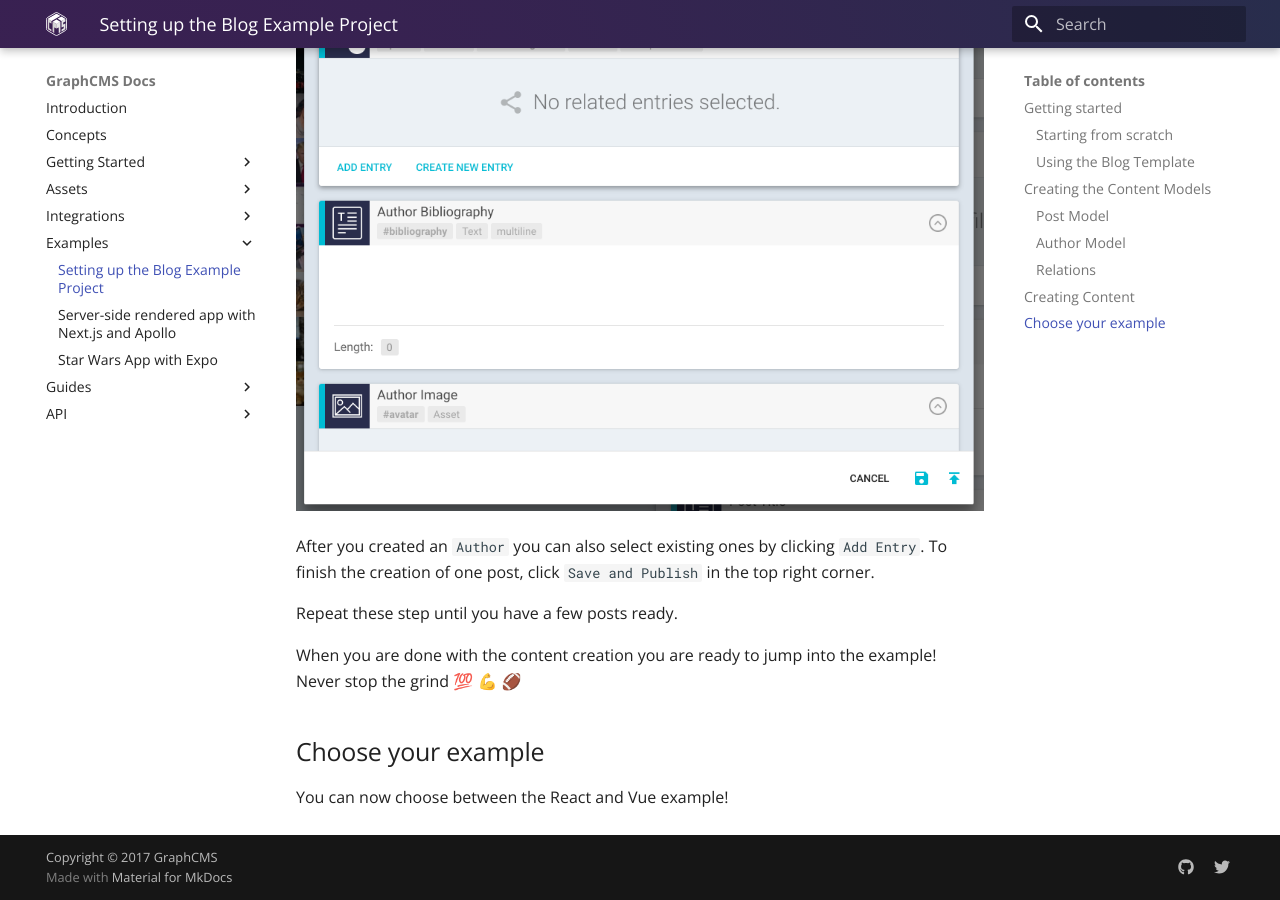
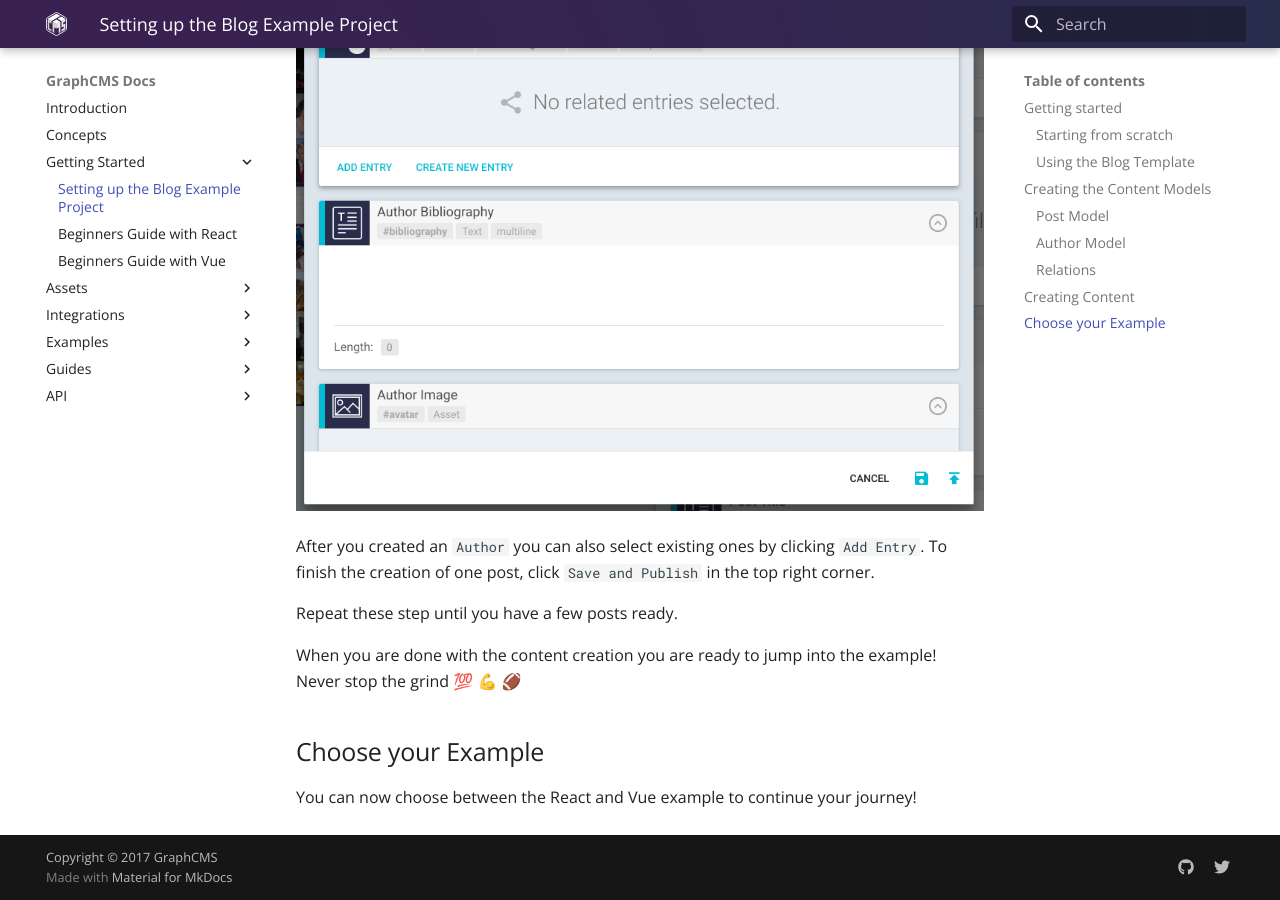
Before and after one commit to isabella232/docs-13, an MkDocs documentation site: the page built from docs/getting-started/Setting_up_the_project.md, in a window 1280 px wide and 900 px high, scrolled down 3817 px. Built offline with MkDocs 1.6.1 and Material for MkDocs 9.7.7, drawn with Linux system fonts in a browser that asks for light colours; old or Windows-style settings are respelled for this version of MkDocs.

Commit message:
Move new setup guide to getting started

```diff
--- a/docs/examples/Setting_up_the_project.md
+++ b/docs/getting-started/Setting_up_the_project.md
@@ -68,7 +68,7 @@
 
 Now your need to select the `Entry type` the left one is already selected from the `Post` Model. For the right one choose `Author`. We want to have a Many-to-Many relation since a Post can have many Authors and the other way around, so click `Many reference` on both sides. The field names should automatically be filles with `authors` on the `Post` side and `posts` on the `Author` side. Hit `Next` and `Save` to finish the relation.
 
-![Relation View](../img/examples/setup/relation.png)
+![Relation View](../img/getting-started/relation.png)
 
 Now we are all set to create content for our Posts! 🔥
 
@@ -80,9 +80,9 @@
 
 Fill in all the Fields you need for a Post. The `Authors` field is the Relation we just created. You can click `Create new entry` there to start inline creation of an `Author`.
 
-![Inline Creation Start](../img/examples/setup/author_field.png)
+![Inline Creation Start](../img/getting-started/author_field.png)
 
-![Inline Creation Author](../img/examples/setup/inline_creation.png)
+![Inline Creation Author](../img/getting-started/inline_creation.png)
 
 After you created an `Author` you can also select existing ones by clicking `Add Entry`. To finish the creation of one post, click `Save and Publish` in the top right corner.
 
@@ -90,6 +90,6 @@
 
 When you are done with the content creation you are ready to jump into the example! Never stop the grind 💯 💪 🏈
 
-## Choose your example
+## Choose your Example
 
-You can now choose between the React and Vue example!
+You can now choose between the React and Vue example to continue your journey!
```
Also changed, not shown: docs/img/getting-started/author_field.png (renamed from docs/img/examples/setup/author_field.png), docs/img/getting-started/inline_creation.png (renamed from docs/img/examples/setup/inline_creation.png), docs/img/getting-started/relation.png (renamed from docs/img/examples/setup/relation.png).
